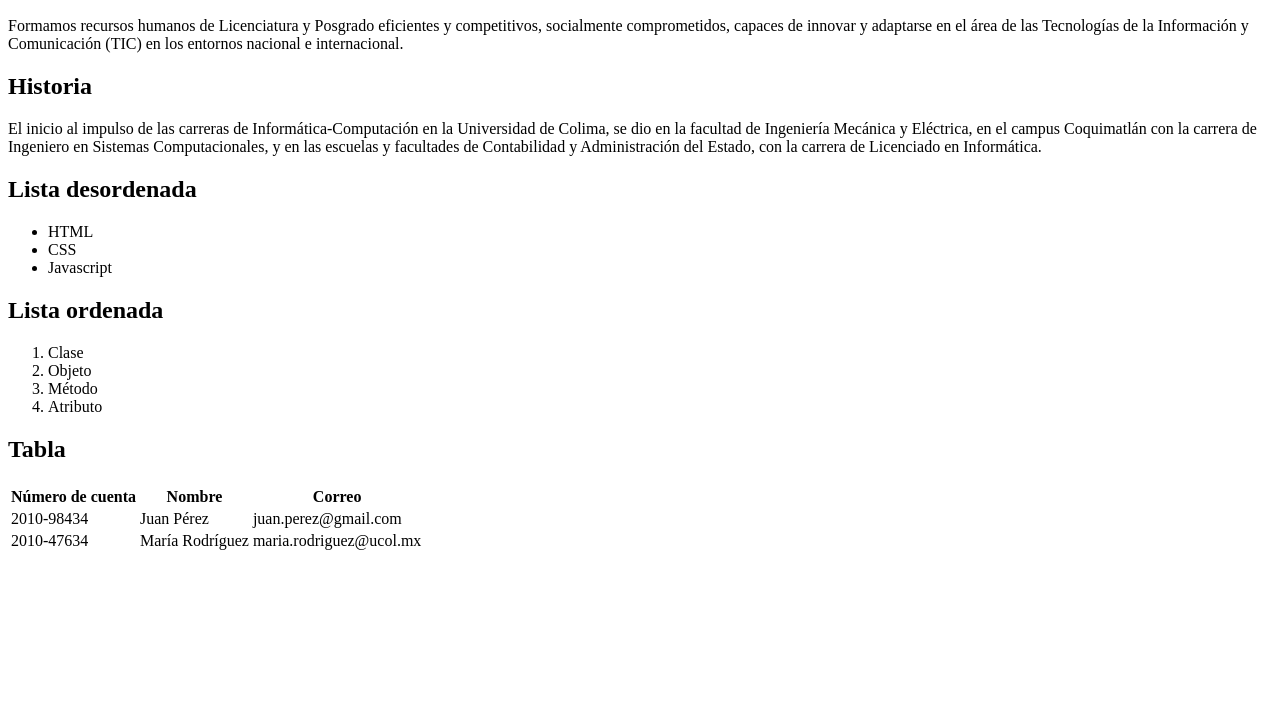
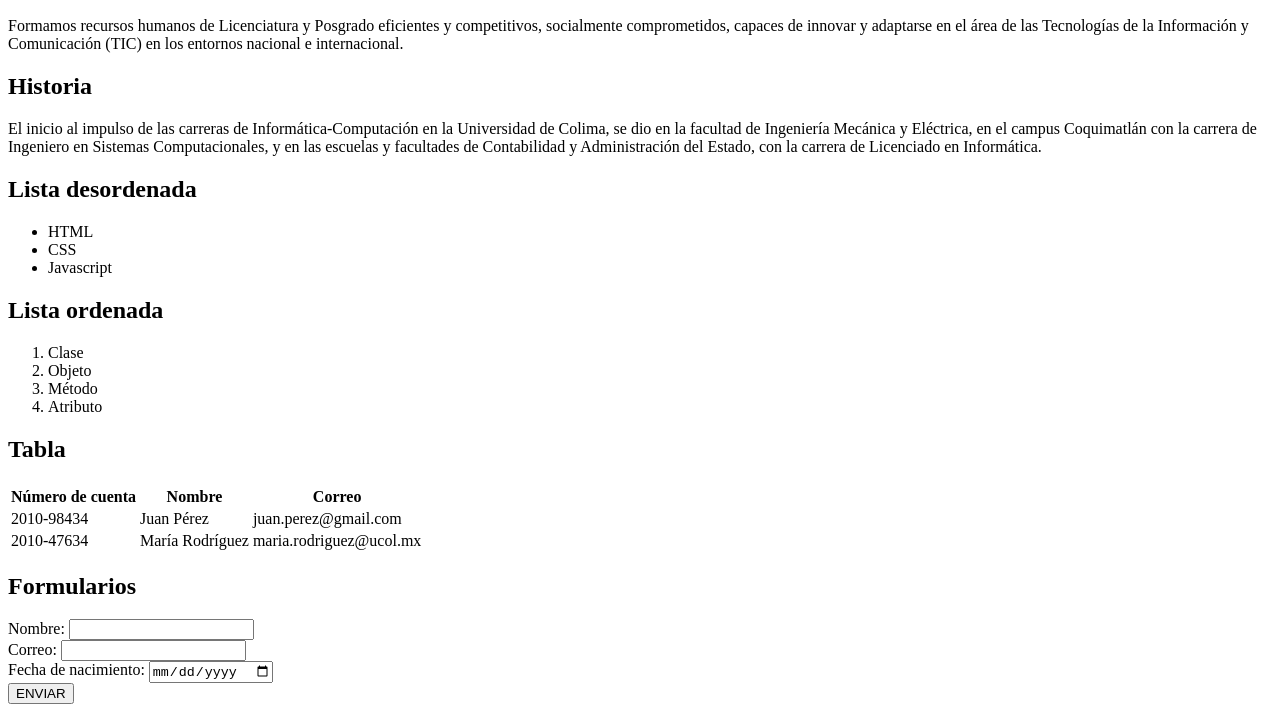
Before and after one commit to scarlettsol/01-Elementos-HTML, a plain HTML site: page index.html in a window 1280 px wide. Shown: the part 96-816 px from the top of the page. Drawn offline with Linux system fonts and the light colour scheme.

Commit message:
Agrega ejemplo de formulario

```diff
--- a/index.html
+++ b/index.html
@@ -45,5 +45,23 @@
             <td>maria.rodriguez@ucol.mx</td>
         </tr>
     </table>
+    <h2>Formularios</h2>
+    <form>
+        <div>
+            <label for="nombre">Nombre:</label>
+            <input type="text" id="nombre" />
+        </div>
+        <div>
+            <label for="email">Correo:</label>
+            <input type="email" id="email" />
+        </div>
+        <div>
+            <label for="fNacimiento">Fecha de nacimiento:</label>
+            <input type="date" id="fNacimiento" />
+        </div>
+        <div>
+            <button type="submit">ENVIAR</button>
+        </div>
+    </form>
 </body>
 </html>
```
